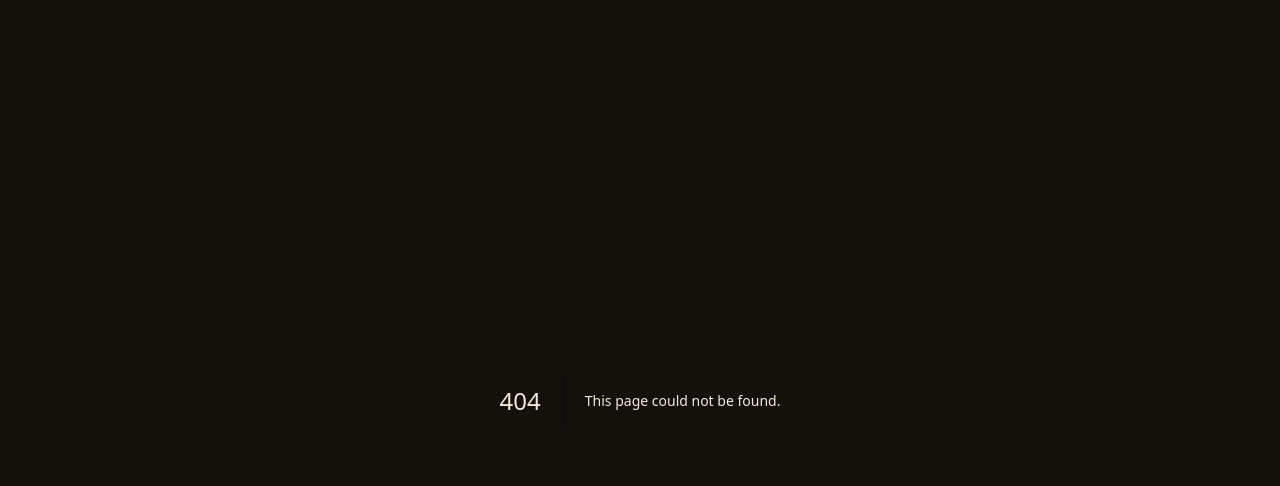
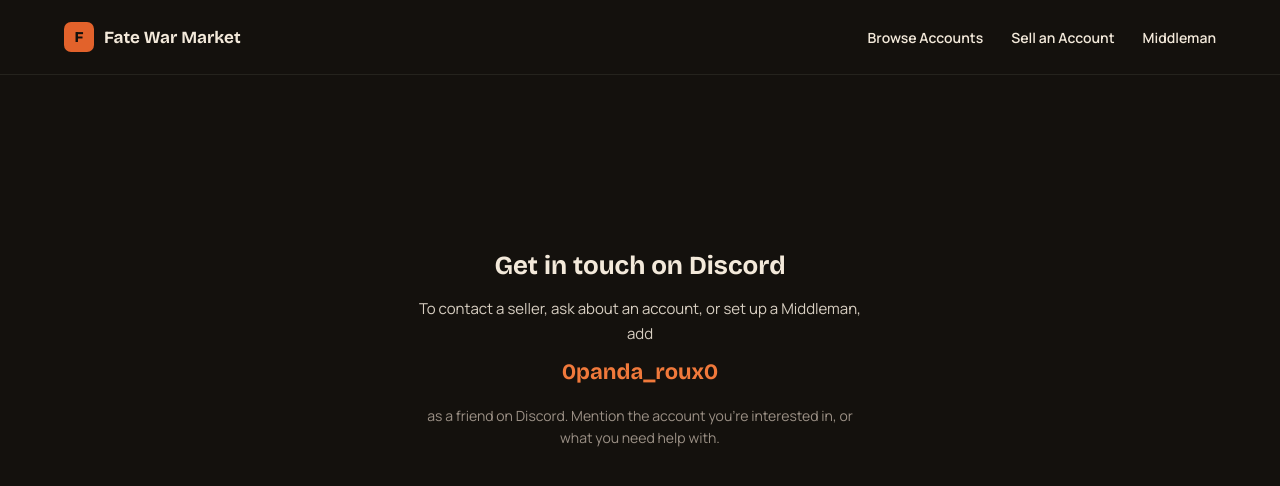
Before and after one commit to augusterecoing-sys/FateWarMarket-, a Next.js app: page /contact in a window 1280 px wide. Before the commit this address had no page. Shown: the top 486 px of the page. Built offline with nearby package versions, Linux system fonts and the light colour scheme.

Commit message:
page contact discord

```diff
--- a/app/browse/[id]/page.tsx
+++ b/app/browse/[id]/page.tsx
@@ -32,7 +32,6 @@
     : "overview";
 
   const imagesForTab = listing.images.filter((img) => img.category === activeTab);
-  const discordInvite = process.env.DISCORD_INVITE_URL || "#";
 
   return (
     <main>
@@ -67,7 +66,7 @@
           <div style={{ textAlign: "right" }}>
             <div style={{ fontFamily: "'Bricolage Grotesque',sans-serif", fontSize: 32, fontWeight: 700, color: "#F0793B" }}>${listing.price}</div>
             <a
-              href={discordInvite}
+              href="/contact"
               style={{ display: "inline-block", marginTop: 10, background: "#5865F2", color: "#fff", fontSize: 13.5, fontWeight: 700, padding: "10px 18px", borderRadius: 8, textDecoration: "none" }}
             >
               Contact seller on Discord
--- /dev/null
+++ b/app/contact/page.tsx
@@ -0,0 +1,41 @@
+export default function Contact() {
+  const discordInvite = process.env.DISCORD_INVITE_URL || "#";
+  return (
+    <main>
+      <header style={{ display: "flex", alignItems: "center", justifyContent: "space-between", padding: "22px 5%", borderBottom: "1px solid rgba(243,233,218,0.08)" }}>
+        <a href="/" style={{ display: "flex", alignItems: "center", gap: 10, textDecoration: "none", color: "inherit" }}>
+          <div style={{ width: 30, height: 30, borderRadius: 7, background: "#E2622B", display: "flex", alignItems: "center", justifyContent: "center", fontFamily: "'Bricolage Grotesque',sans-serif", fontWeight: 800, fontSize: 15, color: "#14110D" }}>F</div>
+          <div style={{ fontFamily: "'Bricolage Grotesque',sans-serif", fontWeight: 700, fontSize: 17 }}>Fate War Market</div>
+        </a>
+        <nav style={{ display: "flex", gap: 28 }}>
+          <a href="/browse" style={{ fontSize: 14, fontWeight: 600, color: "#F3E9DA", textDecoration: "none" }}>Browse Accounts</a>
+          <a href="/sell" style={{ fontSize: 14, fontWeight: 600, color: "#F3E9DA", textDecoration: "none" }}>Sell an Account</a>
+          <a href="/middleman" style={{ fontSize: 14, fontWeight: 600, color: "#F3E9DA", textDecoration: "none" }}>Middleman</a>
+        </nav>
+      </header>
+
+      <div style={{ display: "flex", alignItems: "center", justifyContent: "center", minHeight: "70vh", textAlign: "center", padding: "0 5%" }}>
+        <div style={{ maxWidth: 460 }}>
+          <h1 style={{ fontFamily: "'Bricolage Grotesque',sans-serif", fontSize: 26, fontWeight: 700, marginBottom: 12 }}>Get in touch on Discord</h1>
+          <p style={{ fontSize: 15, color: "#D8CFC2", lineHeight: 1.7, marginBottom: 12 }}>
+            To contact a seller, ask about an account, or set up a Middleman, add
+          </p>
+          <div style={{ fontFamily: "'Bricolage Grotesque',sans-serif", fontSize: 22, fontWeight: 700, color: "#F0793B", marginBottom: 20 }}>
+            0panda_roux0
+          </div>
+          <p style={{ fontSize: 14, color: "#9C9186", lineHeight: 1.6, marginBottom: 28 }}>
+            as a friend on Discord. Mention the account you're interested in, or what you need help with.
+          </p>
+          {discordInvite !== "#" && (
+            <a
+              href={discordInvite}
+              style={{ display: "inline-block", background: "#5865F2", color: "#fff", fontSize: 14, fontWeight: 700, padding: "12px 22px", borderRadius: 9, textDecoration: "none" }}
+            >
+              Or join the Discord server
+            </a>
+          )}
+        </div>
+      </div>
+    </main>
+  );
+}
--- a/app/middleman/page.tsx
+++ b/app/middleman/page.tsx
@@ -1,5 +1,4 @@
 export default function Middleman() {
-  const discordInvite = process.env.DISCORD_INVITE_URL || "#";
   return (
     <main>
       <header style={{ display: "flex", alignItems: "center", justifyContent: "space-between", padding: "22px 5%", borderBottom: "1px solid rgba(243,233,218,0.08)" }}>
@@ -53,7 +52,7 @@
         </div>
 
         <a
-          href={discordInvite}
+          href="/contact"
           style={{ display: "inline-flex", alignItems: "center", gap: 8, background: "#5865F2", color: "#fff", fontSize: 14, fontWeight: 700, padding: "12px 22px", borderRadius: 9, textDecoration: "none" }}
         >
           Request Middleman on Discord
```
Also changed, not shown: app/page.tsx (+10 -0 lines).
